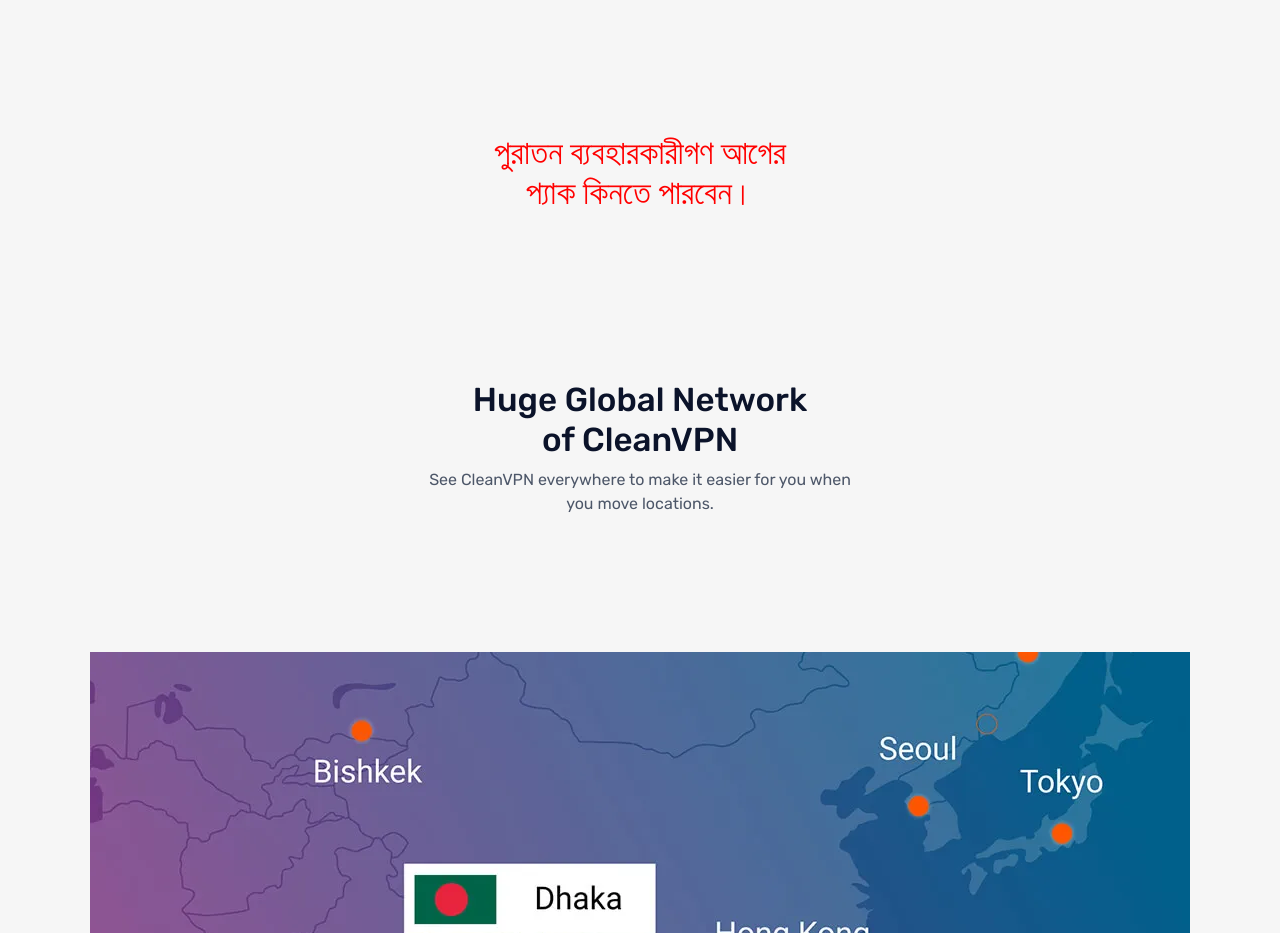
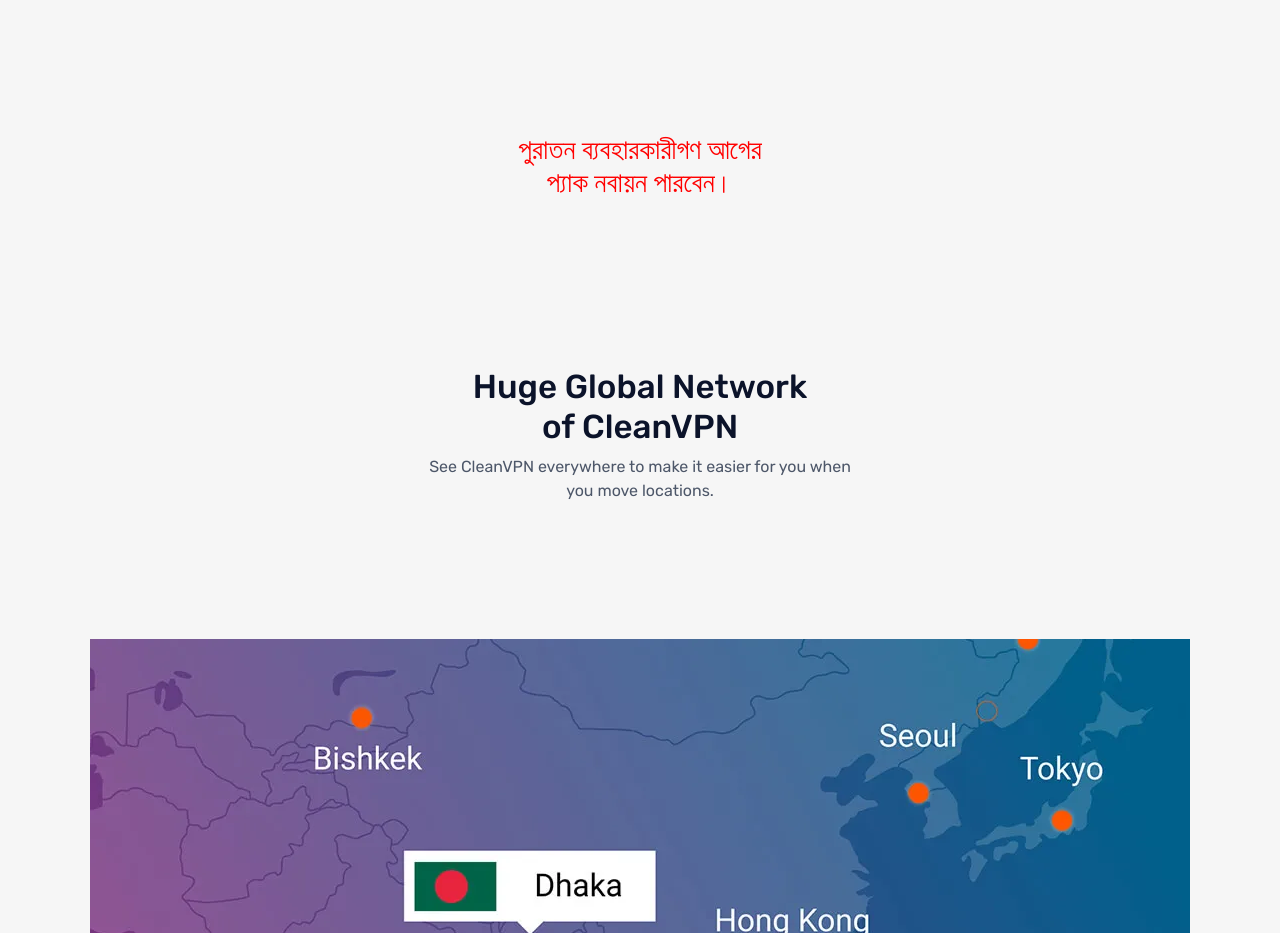
Before and after one commit to cleanvpncloud/cleanvpncloud.github.io, a plain HTML site: page index.html in a window 1280 px wide. Shown: the part 4380-5313 px from the top of the page. Drawn offline with Linux system fonts and the light colour scheme.

Commit message:
Update index.html

```diff
--- a/index.html
+++ b/index.html
@@ -539,7 +539,7 @@
 	        <section  class="bg-100 py-7 text-center">
           <div class="row justify-content-center">
             <div class="col-md-8 col-lg-5 text-center">
-             <a href='https://t.me/cleanvpnadmin'> <h2 style="color:red">পুরাতন ব্যবহারকারীগণ আগের <br />প্যাক কিনতে পারবেন। </h2></a>
+             <a href='https://t.me/cleanvpnadmin'> <h3 style="color:red">পুরাতন ব্যবহারকারীগণ আগের <br />প্যাক নবায়ন পারবেন। </h3></a>
             </div>
 			      </section>
 
```
